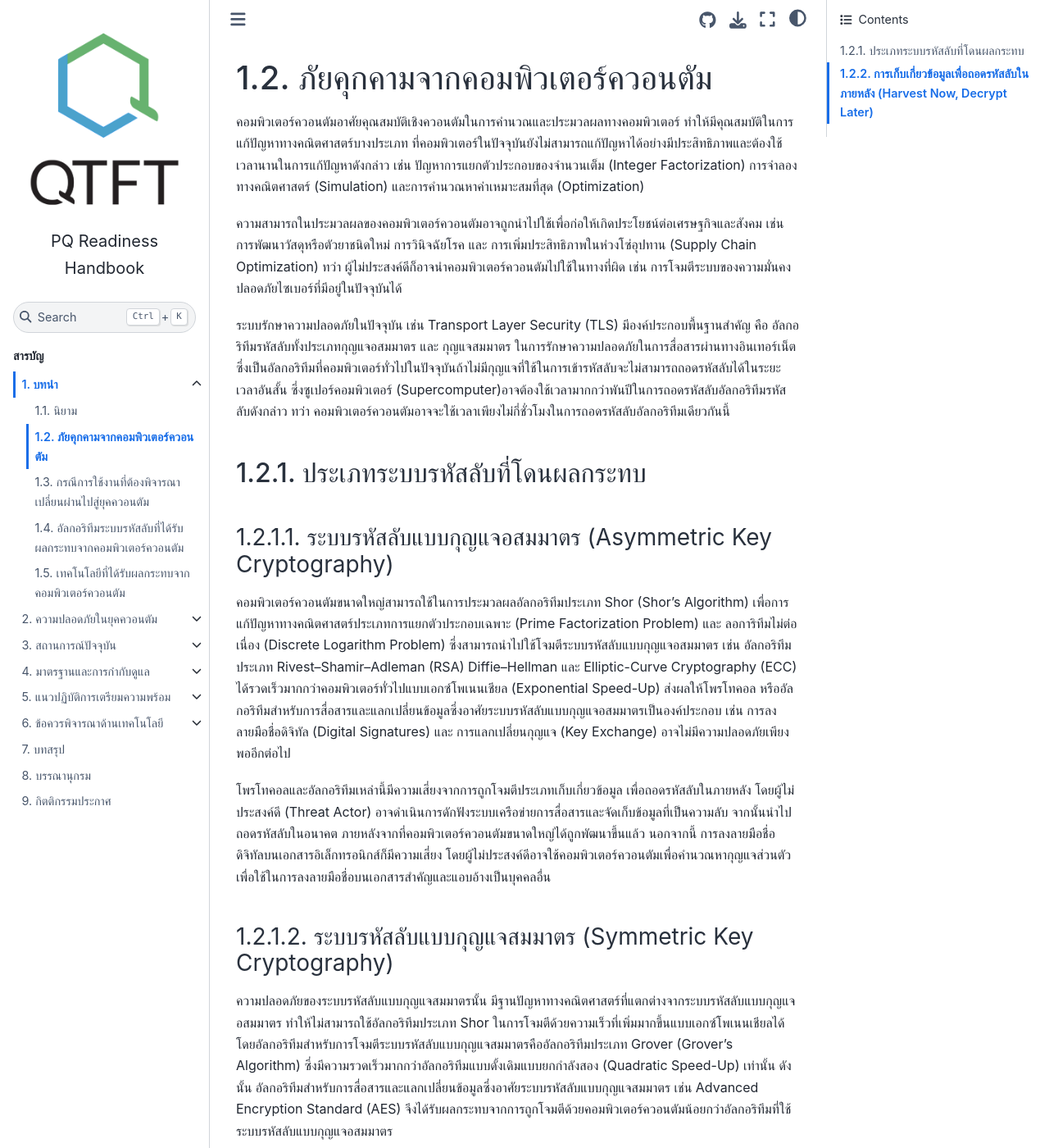
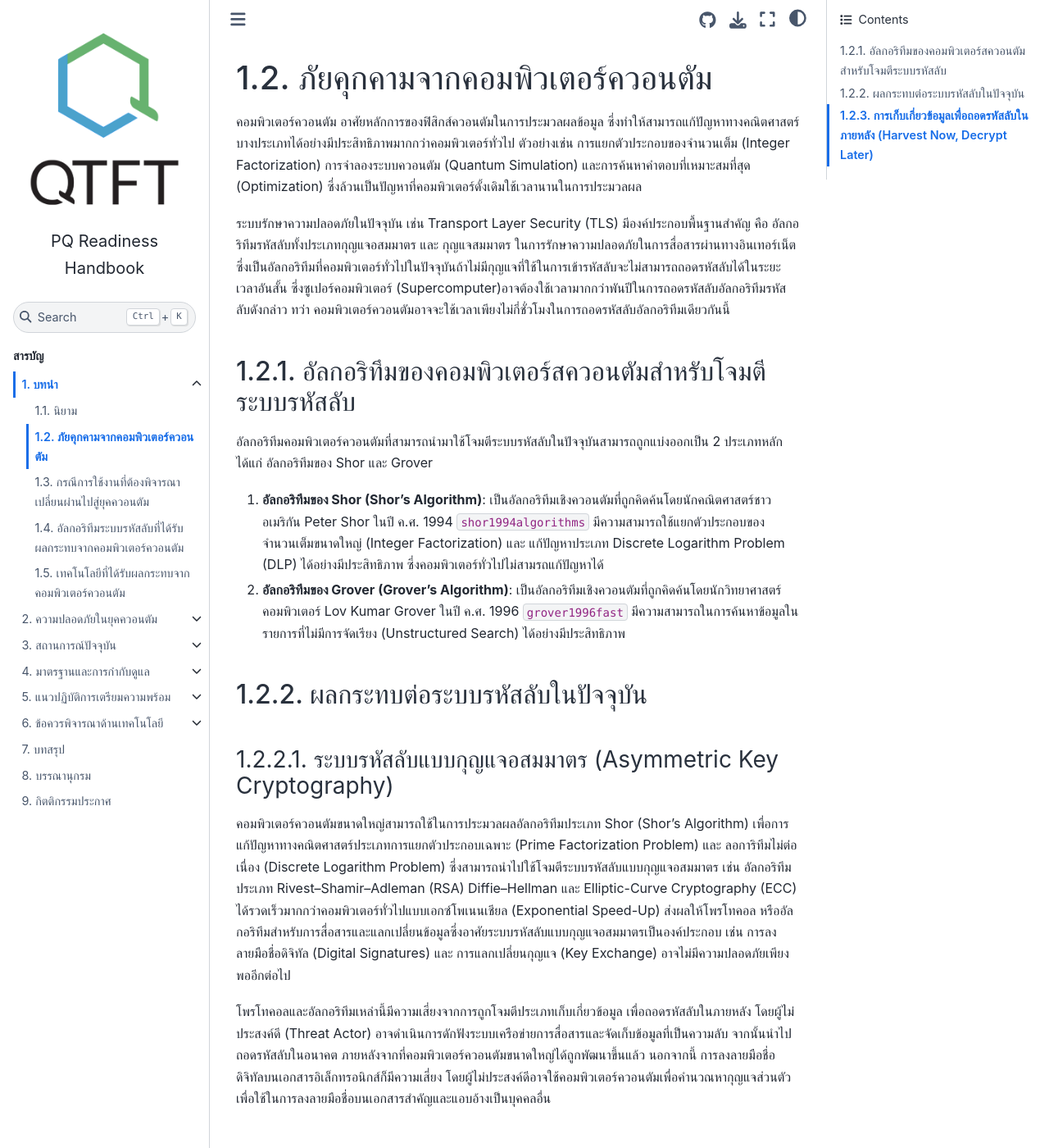
Before and after one commit to qtft/pq-readiness-handbook, a Jupyter Book: the page built from book/introduction/quantum-threat.md, in a window 1280 px wide and 1400 px high. Shown: the whole window at 82% size. Built offline with Jupyter Book 1.0.4 settings and Sphinx 7.4.7 and the Sphinx Book theme 1.1.4, drawn with Linux system fonts in a browser that asks for light colours; comment, search, counter and statistics services are not loaded; cross-references to code outside the pages are shown as plain code; some of the changed text lies outside the part shown.

Commit message:
improve quantum threat

````diff
--- a/book/introduction/quantum-threat.md
+++ b/book/introduction/quantum-threat.md
@@ -1,11 +1,18 @@
 # ภัยคุกคามจากคอมพิวเตอร์ควอนตัม
-คอมพิวเตอร์ควอนตัมอาศัยคุณสมบัติเชิงควอนตัมในการคำนวณและประมวลผลทางคอมพิวเตอร์ ทำให้มีคุณสมบัติในการแก้ปัญหาทางคณิตศาสตร์บางประเภท ที่คอมพิวเตอร์ในปัจจุบันยังไม่สามารถแก้ปัญหาได้อย่างมีประสิทธิภาพและต้องใช้เวลานานในการแก้ปัญหาดังกล่าว เช่น ปัญหาการแยกตัวประกอบของจำนวนเต็ม (Integer Factorization) การจำลองทางคณิตศาสตร์ (Simulation) และการคำนวณหาค่าเหมาะสมที่สุด (Optimization)
-
-ความสามารถในประมวลผลของคอมพิวเตอร์ควอนตัมอาจถูกนำไปใช้เพื่อก่อให้เกิดประโยชน์ต่อเศรษฐกิจและสังคม เช่น การพัฒนาวัสดุหรือตัวยาชนิดใหม่ การวินิจฉัยโรค และ การเพิ่มประสิทธิภาพในห่วงโซ่อุปทาน (Supply Chain Optimization) ทว่า ผู้ไม่ประสงค์ดีก็อาจนำคอมพิวเตอร์ควอนตัมไปใช้ในทางที่ผิด เช่น การโจมตีระบบของความมั่นคงปลอดภัยไซเบอร์ที่มีอยู่ในปัจจุบันได้
+คอมพิวเตอร์ควอนตัม อาศัยหลักการของฟิสิกส์ควอนตัมในการประมวลผลข้อมูล ซึ่งทำให้สามารถแก้ปัญหาทางคณิตศาสตร์บางประเภทได้อย่างมีประสิทธิภาพมากกว่าคอมพิวเตอร์ทั่วไป ตัวอย่างเช่น การแยกตัวประกอบของจำนวนเต็ม (Integer Factorization) การจำลองระบบควอนตัม (Quantum Simulation) และการค้นหาคำตอบที่เหมาะสมที่สุด (Optimization) ซึ่งล้วนเป็นปัญหาที่คอมพิวเตอร์ดั้งเดิมใช้เวลานานในการประมวลผล
 
 ระบบรักษาความปลอดภัยในปัจจุบัน เช่น Transport Layer Security (TLS) มีองค์ประกอบพื้นฐานสำคัญ คือ อัลกอริทึมรหัสลับทั้งประเภทกุญแจอสมมาตร และ กุญแจสมมาตร ในการรักษาความปลอดภัยในการสื่อสารผ่านทางอินเทอร์เน็ต ซึ่งเป็นอัลกอริทึมที่คอมพิวเตอร์ทั่วไปในปัจจุบันถ้าไม่มีกุญแจที่ใช้ในการเข้ารหัสลับจะไม่สามารถถอดรหัสลับได้ในระยะเวลาอันสั้น ซึ่งซูเปอร์คอมพิวเตอร์ (Supercomputer)อาจต้องใช้เวลามากกว่าพันปีในการถอดรหัสลับอัลกอริทึมรหัสลับดังกล่าว ทว่า คอมพิวเตอร์ควอนตัมอาจจะใช้เวลาเพียงไม่กี่ชั่วโมงในการถอดรหัสลับอัลกอริทึมเดียวกันนี้
 
-## ประเภทระบบรหัสลับที่โดนผลกระทบ
+## อัลกอริทึมของคอมพิวเตอร์สควอนตัมสำหรับโจมตีระบบรหัสลับ
+
+อัลกอริทึมคอมพิวเตอร์ควอนตัมที่สามารถนำมาใช้โจมตีระบบรหัสลับในปัจจุบันสามารถถูกแบ่งออกเป็น 2 ประเภทหลัก ได้แก่ อัลกอริทึมของ Shor และ Grover
+
+1. __อัลกอริทึมของ Shor (Shor's Algorithm)__: เป็นอัลกอริทึมเชิงควอนตัมที่ถูกคิดค้นโดยนักคณิตศาสตร์ชาวอเมริกัน Peter Shor ในปี ค.ศ. 1994 {cite:p}`shor1994algorithms` มีความสามารถใช้แยกตัวประกอบของจำนวนเต็มขนาดใหญ่ (Integer Factorization) และ แก้ปัญหาประเภท Discrete Logarithm Problem (DLP) ได้อย่างมีประสิทธิภาพ ซึ่งคอมพิวเตอร์ทั่วไปไม่สามรถแก้ปัญหาได้
+
+2. __อัลกอริทึมของ Grover (Grover's Algorithm)__:
+เป็นอัลกอริทึมเชิงควอนตัมที่ถูกคิดค้นโดยนักวิทยาศาสตร์คอมพิวเตอร์ Lov Kumar Grover ในปี ค.ศ. 1996 {cite:p}`grover1996fast` มีความสามารถในการค้นหาข้อมูลในรายการที่ไม่มีการจัดเรียง (Unstructured Search) ได้อย่างมีประสิทธิภาพ
+
+## ผลกระทบต่อระบบรหัสลับในปัจจุบัน
 ### ระบบรหัสลับแบบกุญแจอสมมาตร (Asymmetric Key Cryptography)
 คอมพิวเตอร์ควอนตัมขนาดใหญ่สามารถใช้ในการประมวลผลอัลกอริทึมประเภท Shor (Shor’s Algorithm) เพื่อการแก้ปัญหาทางคณิตศาสตร์ประเภทการแยกตัวประกอบเฉพาะ (Prime Factorization Problem) และ ลอการิทึมไม่ต่อเนื่อง (Discrete Logarithm Problem) ซึ่งสามารถนำไปใช้โจมตีระบบรหัสลับแบบกุญแจอสมมาตร เช่น อัลกอริทึมประเภท Rivest–Shamir–Adleman (RSA) Diffie–Hellman และ Elliptic-Curve Cryptography (ECC) ได้รวดเร็วมากกว่าคอมพิวเตอร์ทั่วไปแบบเอกซ์โพเนนเชียล (Exponential Speed-Up) ส่งผลให้โพรโทคอล หรืออัลกอริทึมสำหรับการสื่อสารและแลกเปลี่ยนข้อมูลซึ่งอาศัยระบบรหัสลับแบบกุญแจอสมมาตรเป็นองค์ประกอบ เช่น การลงลายมือชื่อดิจิทัล (Digital Signatures) และ การแลกเปลี่ยนกุญแจ (Key Exchange) อาจไม่มีความปลอดภัยเพียงพออีกต่อไป
 
@@ -30,7 +37,7 @@ name: qc-impact-summary
 ```
 
 ## การเก็บเกี่ยวข้อมูลเพื่อถอดรหัสลับในภายหลัง (Harvest Now, Decrypt Later)
-ผู้ไม่ประสงค์ดี รวมถึง อาชญากรหรือผู้ก่อการร้ายข้ามชาติ อาจจะดำเนินการเก็บรวบรวมข้อมูลสำคัญขององค์กรหรือหน่วยงานของรัฐที่ถูกเข้ารหัสลับไว้ตั้งแต่ตอนนี้ และจัดเก็บไว้เพื่อรอวันที่คอมพิวเตอร์ควอนตัมถูกพัฒนาถึงจุดที่สามารถถอดรหัสลับข้อมูลเหล่านี้ได้ในอนาคต ดังนั้น ข้อมูลความลับที่มีความจำเป็นต้องจัดเก็บรักษาไว้เป็นระยะเวลานานมากกว่า 10 ปี เช่น ข้อมูลทางการทหาร ความลับทางธุรกิจ และ ข้อมูลทางด้านสุขภาพ เป็นต้น อาจมีความเสี่ยง ณ วันนี้ ต่อการถูกโจมตีแบบ Harvest Now, Decrypt Later ตัวอย่างที่สำคัญและเกิดขึ้นจริงในประวัติศาสตร์คือ โครงการเวโนนา (Venona Project) ในช่วงสงครามเย็น ซึ่งรัฐบาล
+ผู้ไม่ประสงค์ดี รวมถึง อาชญากรหรือผู้ก่อการร้ายข้ามชาติ อาจจะดำเนินการเก็บรวบรวมข้อมูลสำคัญขององค์กรหรือหน่วยงานของรัฐที่ถูกเข้ารหัสลับไว้ตั้งแต่ตอนนี้ และจัดเก็บไว้เพื่อรอวันที่คอมพิวเตอร์ควอนตัมถูกพัฒนาถึงจุดที่ สามารถถอดรหัสลับข้อมูลเหล่านี้ได้ในอนาคต ดังนั้น ข้อมูลความลับที่มีความจำเป็นต้องจัดเก็บรักษาไว้เป็นระยะเวลานานมากกว่า 10 ปี เช่น ข้อมูลทางการทหาร ความลับทางธุรกิจ และ ข้อมูลทางด้านสุขภาพ เป็นต้น อาจมีความเสี่ยง ณ วันนี้ ต่อการถูกโจมตีแบบ Harvest Now, Decrypt Later ตัวอย่างที่สำคัญและเกิดขึ้นจริงในประวัติศาสตร์คือ โครงการเวโนนา (Venona Project) ในช่วงสงครามเย็น ซึ่งรัฐบาล
 
 ประเทศสหรัฐอเมริกาดำเนินการเก็บเกี่ยวและจัดเก็บข้อมูลสื่อสารที่ถูกเข้ารหัสลับของสหภาพโซเวียตเพื่อการถอดรหัสลับในภายหลัง ระหว่างปี พ.ศ. 2486 ถึง พ.ศ. 2523 ทำให้สามารถดำเนินการจับกุมสายลับที่ปฏิบัติการจารกรรมในประเทศสหรัฐอเมริการได้การโจมตีประเภทเก็บเกี่ยวข้อมูลเพื่อถอดรหัสลับในภายหลัง สามารถแสดงตัวอย่างได้ใน {numref}`harvest-now-decrypt-later` โดยในการสื่อสารระหว่างสองบุคคลดังแสดงในขั้นตอนที่ (1) ถึง (2) มีผู้ไม่ประสงค์ดีดำเนินการโจมตีดังแสดงในขั้นตอนที่ (A) ถึง (D) ดังนี้ {cite:p}`qrwg2021canadian`
 
--- a/book/references.bib
+++ b/book/references.bib
@@ -53,6 +53,23 @@
   publisher={Nature Publishing Group UK London}
 }
 
+@inproceedings{shor1994algorithms,
+  title={Algorithms for quantum computation: discrete logarithms and factoring},
+  author={Shor, Peter W},
+  booktitle={Proceedings 35th annual symposium on foundations of computer science},
+  pages={124--134},
+  year={1994},
+  organization={Ieee}
+}
+
+@inproceedings{grover1996fast,
+  title={A fast quantum mechanical algorithm for database search},
+  author={Grover, Lov K},
+  booktitle={Proceedings of the twenty-eighth annual ACM symposium on Theory of computing},
+  pages={212--219},
+  year={1996}
+}
+
 @inproceedings{roetteler2017quantum,
   title={Quantum resource estimates for computing elliptic curve discrete logarithms},
   author={Roetteler, Martin and Naehrig, Michael and Svore, Krysta M and Lauter, Kristin},
````
